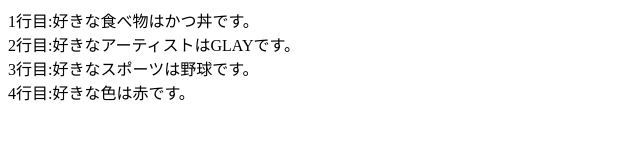
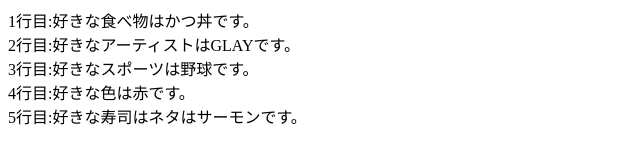
Before and after one commit to HaruTamura/command-test, a plain HTML site: page index.html in a window 1280 px wide. Shown: the whole page, without its empty margins (0-640 px from the left). Drawn offline with Linux system fonts and the light colour scheme.

Commit message:
好きな寿司ネタの追加

```diff
--- a/index.html
+++ b/index.html
@@ -11,5 +11,6 @@
       2行目:好きなアーティストはGLAYです。 <br>
       3行目:好きなスポーツは野球です。　<br>
       4行目:好きな色は赤です。　<br>
+      5行目:好きな寿司はネタはサーモンです。<br>
 </body>
 </html>
```
